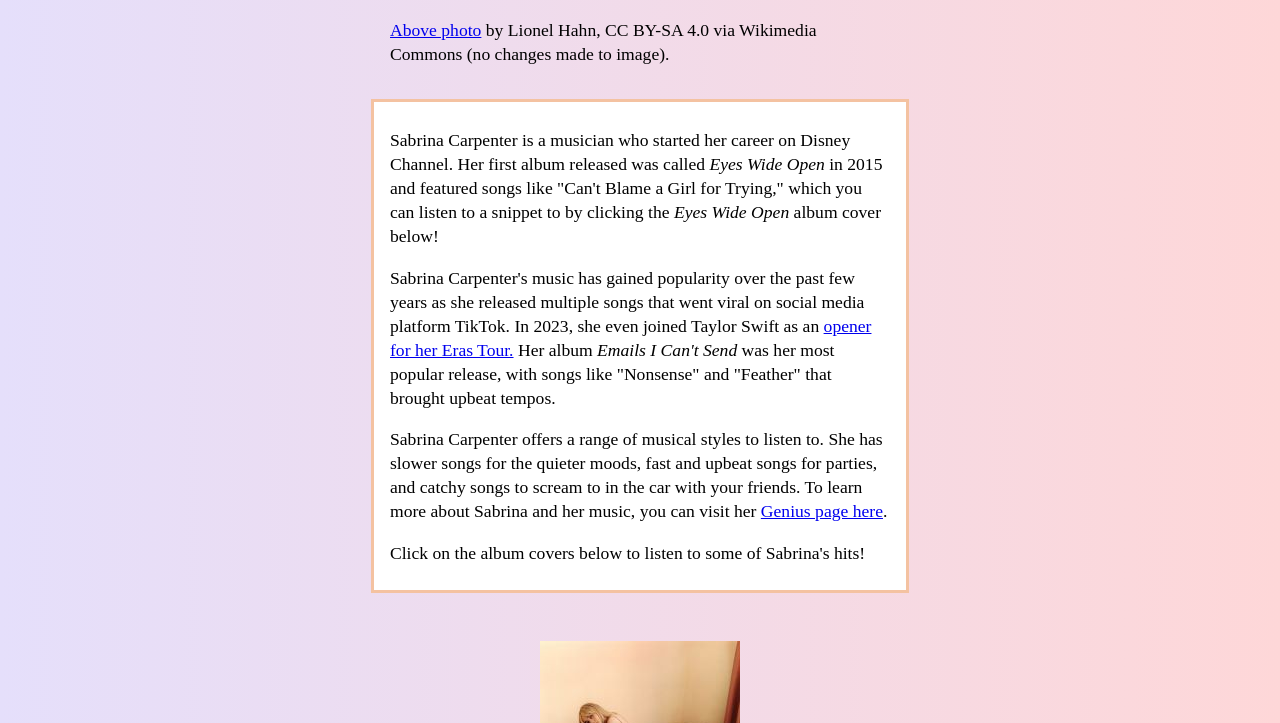
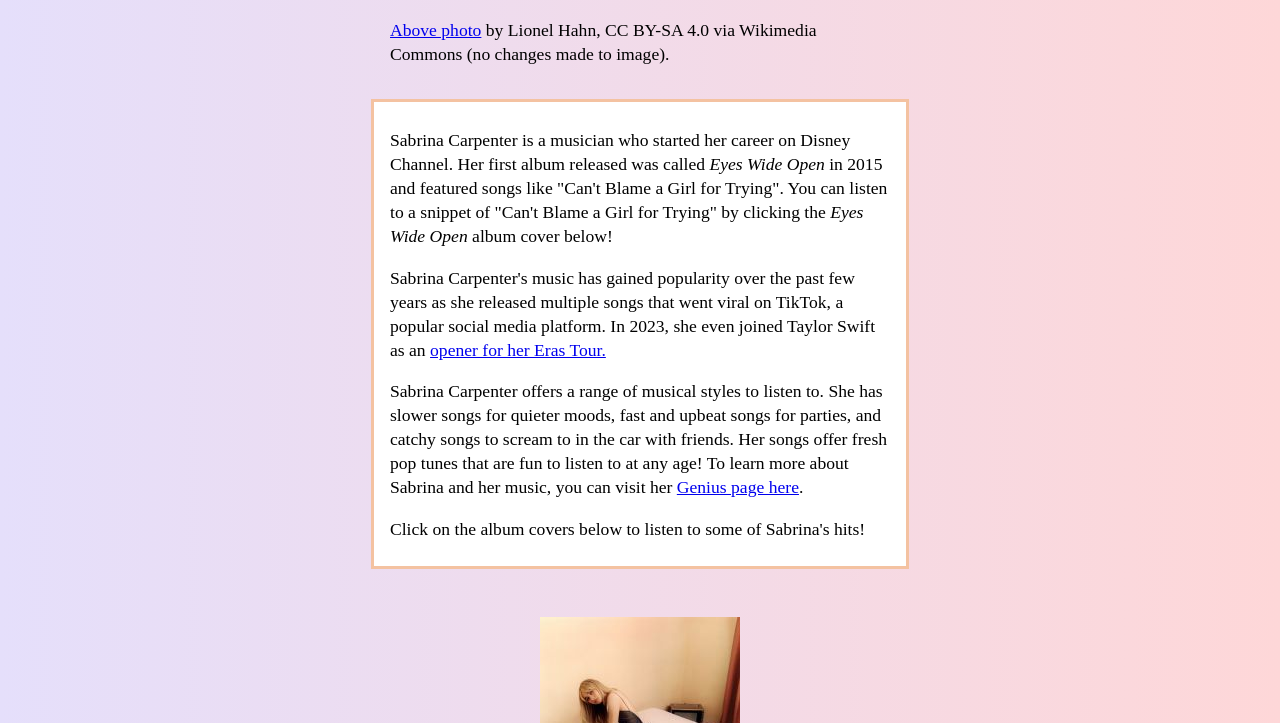
Before and after one commit to gfischette/music-sampler, a plain HTML site: page index.html in a window 1280 px wide. Shown: the part 696-1419 px from the top of the page. Drawn offline with Linux system fonts and the light colour scheme; a web font is replaced by a local one.

Commit message:
Finished

```diff
--- a/index.html
+++ b/index.html
@@ -19,11 +19,11 @@
 <p><a href="https://commons.wikimedia.org/wiki/File:SABRINA%25_20CARPENTER%25_2015032023.jpg" target="_blank">Above photo</a> by Lionel Hahn, CC BY-SA 4.0 via Wikimedia Commons (no changes made to image).</p>
 
 <div id="bio">
-  <p>Sabrina Carpenter is a musician who started her career on Disney Channel. Her first album released was called <em>Eyes Wide Open</em> in 2015 and featured songs like "Can't Blame a Girl for Trying," which you can listen to a snippet to by clicking the <em>Eyes Wide Open</em> album cover below!</p>
+  <p>Sabrina Carpenter is a musician who started her career on Disney Channel. Her first album released was called <em>Eyes Wide Open</em> in 2015 and featured songs like "Can't Blame a Girl for Trying". You can listen to a snippet of "Can't Blame a Girl for Trying" by clicking the <em>Eyes Wide Open</em> album cover below!</p>
 
-  <p>Sabrina Carpenter's music has gained popularity over the past few years as she released multiple songs that went viral on social media platform TikTok. In 2023, she even joined Taylor Swift as an <a href="https://hollywoodlife.com/2023/06/02/sabrina-carpenter-joins-taylor-swift-eras-tour/" target="_blank">opener for her Eras Tour.</a> Her album <em>Emails I Can't Send</em> was her most popular release, with songs like "Nonsense" and "Feather" that brought upbeat tempos. </p>
+  <p>Sabrina Carpenter's music has gained popularity over the past few years as she released multiple songs that went viral on TikTok, a popular social media platform. In 2023, she even joined Taylor Swift as an <a href="https://hollywoodlife.com/2023/06/02/sabrina-carpenter-joins-taylor-swift-eras-tour/" target="_blank">opener for her Eras Tour.</a></p>
 
-  <p>Sabrina Carpenter offers a range of musical styles to listen to. She has slower songs for the quieter moods, fast and upbeat songs for parties, and catchy songs to scream to in the car with your friends. To learn more about Sabrina and her music, you can visit her <a href="https://genius.com/artists/Sabrina-carpenter" target="_blank">Genius page here</a>.</p>
+  <p>Sabrina Carpenter offers a range of musical styles to listen to. She has slower songs for quieter moods, fast and upbeat songs for parties, and catchy songs to scream to in the car with friends. Her songs offer fresh pop tunes that are fun to listen to at any age! To learn more about Sabrina and her music, you can visit her <a href="https://genius.com/artists/Sabrina-carpenter" target="_blank">Genius page here</a>.</p>
 
   <p>Click on the album covers below to listen to some of Sabrina's hits!</p>
 
```
